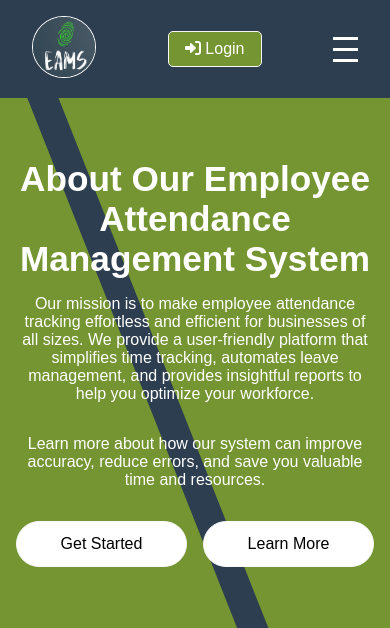
After one commit to ZainAli909192/EAS, a PHP site: page /html/about.html in a window 390 px wide. The commit adds this page. Shown: the top 628 px of the page. Run offline with PHP 8.4, Linux system fonts and the light colour scheme.

Commit message:
About, Contact added and index page improved.
About page.
Contact form added.
Index page navigation responsive done.
Role in login form added

```diff
--- /dev/null
+++ b/css/contact.css
@@ -0,0 +1,126 @@
+/* General Styles */
+body {
+    font-family: 'Arial', sans-serif;
+    margin: 0;
+    padding: 0;
+    background-color: #f4f4f9;
+    color: #333;
+  }
+  :root {
+    --primary-color: #2c3e50;
+    --secondary-color: #34495e;
+    --background-color: #f9f9f9;
+    --text-color: #262525;
+       /* --secondory-color:#34495e; */
+      /* --secondory-color:hsl(213, 28%, 41%); */
+      /* --secondory-color:#7499c2; */
+      /* --text-color:hsl(80, 50%, 36%);  */
+      --accent-color:hsl(80, 50%, 39%);
+  }
+
+  .open-popup-btn:hover {
+    cursor: pointer;
+    color: var(--accent-color);
+  }
+  /* Popup Overlay */
+  .popup-overlay {
+    position: fixed;
+    top: 5%;
+    left: 0;
+    width: 100%;
+    height: 90%;
+    background-color: rgba(0, 0, 0, 0.5);
+    display: flex;
+    justify-content: center;
+    align-items: center;
+    opacity: 0;
+    visibility: hidden;
+
+    z-index: 1000;
+    transition: opacity 0.3s ease, visibility 0.3s ease;
+  }
+
+  .popup-overlay.active {
+    opacity: 1;
+    visibility: visible;
+  }
+
+  /* Popup Form */
+  .popup-form {
+    background-color: white;
+    padding: 2rem;
+    border-radius: 10px;
+    box-shadow: 0 4px 10px rgba(0, 0, 0, 0.2);
+    width: 100%;
+    max-width: 400px;
+    position: relative;
+    transform: scale(0.9);
+    transition: transform 0.3s ease;
+  }
+
+  .popup-overlay.active .popup-form {
+    transform: scale(1);
+  }
+
+  /* Close Button */
+  .close-popup-btn {
+    position: absolute;
+    top: 1rem;
+    right: 1rem;
+    background: none;
+    border: none;
+    font-size: 1.2rem;
+    cursor: pointer;
+    color: #666;
+  }
+
+  .close-popup-btn:hover {
+    color: #333;
+  }
+
+  /* Form Styles */
+  .popup-form h2 {
+    margin-bottom: 1.5rem;
+    font-size: 1.5rem;
+    color: var(--primary-color);
+  }
+
+  .form-group {
+    margin-bottom: 1rem;
+  }
+
+  .form-group label {
+    display: block;
+    margin-bottom: 0.5rem;
+    font-size: 0.9rem;
+    color: #555;
+  }
+
+  .form-group input,
+  .form-group textarea {
+    width: 100%;
+    padding: 0.8rem;
+    border: 1px solid #ddd;
+    border-radius: 5px;
+    font-size: 1rem;
+    resize: none;
+  }
+
+  .form-group textarea {
+    resize: vertical;
+  }
+
+  /* .btn-primary {
+    width: 100%;
+    padding: 0.8rem;
+    background-color: var(--primary-color);
+    color: white;
+    border: none;
+    border-radius: 5px;
+    font-size: 1rem;
+    cursor: pointer;
+  }
+   */
+  .btn-primary:hover {
+    background-color: var(--accent-color);
+}
--- a/css/index.css
+++ b/css/index.css
@@ -89,14 +127,10 @@
   }
 
   .hero-content h1 {
-    font-size: 2.5rem;
+    font-size: 2.2rem;
     margin-bottom: 1rem;
   }
 
-  .hero-content p {
-    font-size: 1.2rem;
-    margin-bottom: 2rem;
-  }
 
   .hero-buttons {
     display: flex;
@@ -375,13 +409,10 @@
   z-index: 2; /* Ensure content is above the curvy background */
 }
 
-.hero-content h1 {
-  font-size: 2.5rem;
-  margin-bottom: 1rem;
-}
+
 
 .hero-content p {
-  font-size: 1.2rem;
+  font-size: 1rem;
   margin-bottom: 2rem;
 }
 
@@ -662,3 +710,63 @@ margin-bottom: 2rem;
   color: black;
   }
 }
+
+.hero3 img{
+  border-radius: 0;
+  border-top-right-radius: 1rem;
+  border-bottom-right-radius:1rem;
+  box-shadow: 2px 0px 4px rgb(206, 202, 202);
+  position: relative;
+}
+.mainhero::before{
+  content: "";
+  position: absolute;
+  top: 0;
+  left: 0;
+  width: 100%;
+  height: 100%;
+  background: rgba(0, 0, 0, 0.6);
+  background: var(--primary-color);
+  /* z-index: -1; */
+  clip-path: polygon(7% 0, 15% 0, 100% 100%, 92% 100%);
+}
+
+.random-dot {
+  position: absolute;
+  width: 20px;
+  height: 20px;
+  border-radius: 50%;
+  background-color:yellow;
+   /* Make it a circle */
+  opacity: 0;
+  transition: opacity 0.5s ease, top 0.5s ease, left 0.5s ease; /* Smooth transitions */
+}
+
+
+.hero2 .hero-image::before{
+  content: "";
+  position: absolute;
+  top: 10%;
+  left: 3%;
+  width: 10%;
+  height: 0.5%;
+  border-radius: 4px;
+  background: rgba(0, 0, 0, 0.6);
+  background: var(--primary-color);
+  /* z-index: -1; */
+  /* clip-path: polygon(7% 0, 15% 0, 100% 100%, 92% 100%); */
+}
+.hero2 .hero-image::after{
+  content: "";
+  position: absolute;
+  bottom: 1%;
+  right: 3%;
+  width: 10%;
+  height: 0.5%;
+  border-radius: 4px;
+  background: rgba(0, 0, 0, 0.6);
+  background: var(--primary-color);
+  /* z-index: -1; */
+  background-color: red;
+  /* clip-path: polygon(7% 0, 15% 0, 100% 100%, 92% 100%); */
+}
--- a/css/login.css
+++ b/css/login.css
@@ -72,13 +72,14 @@
     color: white;
   }
 
-  .input-group input {
+  .input-group input, select {
     width: 100%;
     padding: 0.8rem;
     border: 1px solid #ddd;
     border-radius: 8px;
     font-size: 1rem;
     transition: border-color 0.3s ease;
+    cursor: pointer;
   }
 
   .input-group input:focus {
--- /dev/null
+++ b/html/about.html
@@ -0,0 +1,144 @@
+<!DOCTYPE html>
+<html lang="en">
+<head>
+  <meta charset="UTF-8">
+  <meta name="viewport" content="width=device-width, initial-scale=1.0">
+  <title>Membership Management System</title>
+  <link rel="stylesheet" href="../css/contact.css">
+  <link rel="stylesheet" href="../css/index.css">
+  <link rel="stylesheet" href="https://cdnjs.cloudflare.com/ajax/libs/font-awesome/6.0.0/css/all.min.css">
+<script src="../js/script.js" defer></script>
+</head>
+<body>
+  <!-- Navbar -->
+  <nav class="navbar">
+    <div class="navbar-logo">
+      <img src="../img/logo.jpg" alt="Logo">
+    </div>
+    <ul class="navbar-links">
+      <li><a href="./"> Home</a></li>
+      <li><a href="./about.html"> About us</a></li>
+      <li><a href="./.#features"> Features</a></li>
+      <li><span class="open-popup-btn"> Contact</span></li>
+    </ul>
+    <a href="./login.html" class="navbar-button">
+      <button class="btn-primary"><i class="fas fa-sign-in-alt"></i> Login</button>
+    </a>
+    <div class="navbar-toggle">
+      <div class="bar"></div>
+      <div class="bar"></div>
+      <div class="bar"></div>
+    </div>
+  </nav>
+  <div class="popup-overlay">
+    <div class="popup-form">
+      <button class="close-popup-btn"><i class="fas fa-times"></i></button>
+      <h2>Contact Us</h2>
+      <form id="contact-form">
+        <div class="form-group">
+          <label for="name">Name</label>
+          <input type="text" id="name" name="name" required>
+        </div>
+        <div class="form-group">
+          <label for="number">Phone Number</label>
+          <input type="tel" id="number" name="number" required>
+        </div>
+        <div class="form-group">
+          <label for="email">Email</label>
+          <input type="email" id="email" name="email" required>
+        </div>
+        <div class="form-group">
+          <label for="message">Message</label>
+          <textarea id="message" name="message" rows="4" required></textarea>
+        </div>
+        <button type="submit" class="btn-primary">Send Message</button>
+      </form>
+    </div>
+  </div>
+
+  <!-- Hero Section -->
+  <section class="hero mainhero">
+    <div class="random-dot"></div> <!-- Add this element -->
+
+    <div class="hero-content">
+        <h1>About Our Employee Attendance Management System</h1>
+
+        <p>
+          Our mission is to make employee attendance tracking effortless and efficient for businesses of all sizes. We provide a user-friendly platform that simplifies time tracking, automates leave management, and provides insightful reports to help you optimize your workforce.
+        </p>
+
+        <p>
+          Learn more about how our system can improve accuracy, reduce errors, and save you valuable time and resources.
+        </p> <div class="hero-buttons">
+        <a href="./register.html" class="btn-primary">Get Started</a>
+        <a href="#features" class="btn-primary">Learn More</a>
+      </div>
+    </div>
+    <div class="hero-image">
+      <img src="https://img.freepik.com/premium-photo/businessman-black-suit-present-financial-data-laptop-camera-entity_31965-166021.jpg?ga=GA1.1.572590152.1728395548" alt="Membership Management">
+    </div>
+    <!-- Curvy Background SVG -->
+
+  </section>
+
+  <!-- Hero Section 2 -->
+  <section class="hero hero2 hero3" id="hero2">
+    <div class="hero-image">
+      <img src="https://img.freepik.com/free-photo/young-businessman-going-through-paperwork-using-laptop-while-working-home_637285-5991.jpg?ga=GA1.1.572590152.1728395548" alt="Membership Management">
+    </div>
+
+    <div class="hero-content">
+        <h2>Tired of outdated attendance systems?</h2>
+        <p>We understand the frustration of managing employee attendance with clunky spreadsheets or unreliable manual processes. Our system is designed to automate those tedious tasks, freeing up your time and resources so you can focus on what truly matters – your employees and your business.</p>   </div>
+
+  </section>
+  <!-- footer  -->
+  <footer>
+    <div class="footer-container">
+        <!-- Features Section -->
+        <div class="footer-column">
+            <img  src="../img/logo.jpg" alt="">
+            <ul>
+
+           <li>
+
+             <a href="./">&copy; All rights reserved</a>
+           </li>
+            </ul>
+        </div>
+        <div class="footer-column">
+            <h3>Features</h3>
+            <ul>
+                <li><a href="#">Attendance Tracking</a></li>
+                <li><a href="#">Leave Management</a></li>
+                <li><a href="#">Employee Management</a></li>
+                <li><a href="#">Reporting</a></li>
+            </ul>
+        </div>
+
+        <!-- Quick Links Section -->
+        <div class="footer-column">
+            <h3>Quick Links</h3>
+            <ul>
+                <li><a href="#">Home</a></li>
+                <li><a href="#">About Us</a></li>
+                <li><a href="#">Services</a></li>
+                <li><a href="#">Contact</a></li>
+            </ul>
+        </div>
+
+        <!-- Contact Form -->
+        <div class="footer-column">
+            <h3>Contact Us</h3>
+            <form>
+                <input type="text" placeholder="Your Name" required>
+                <input type="email" placeholder="Your Email" required>
+                <textarea placeholder="Your Message" required></textarea>
+                <button type="submit">Send</button>
+            </form>
+        </div>
+    </div>
+</footer>
+
+</body>
+</html>
```
Also changed, not shown: other parts of css/index.css (+59 -4 lines), css/styles.css (+6 -2 lines), html/contact.html (added, +44 -0 lines), html/index.html (+41 -10 lines), html/login.html (+37 -7 lines).
